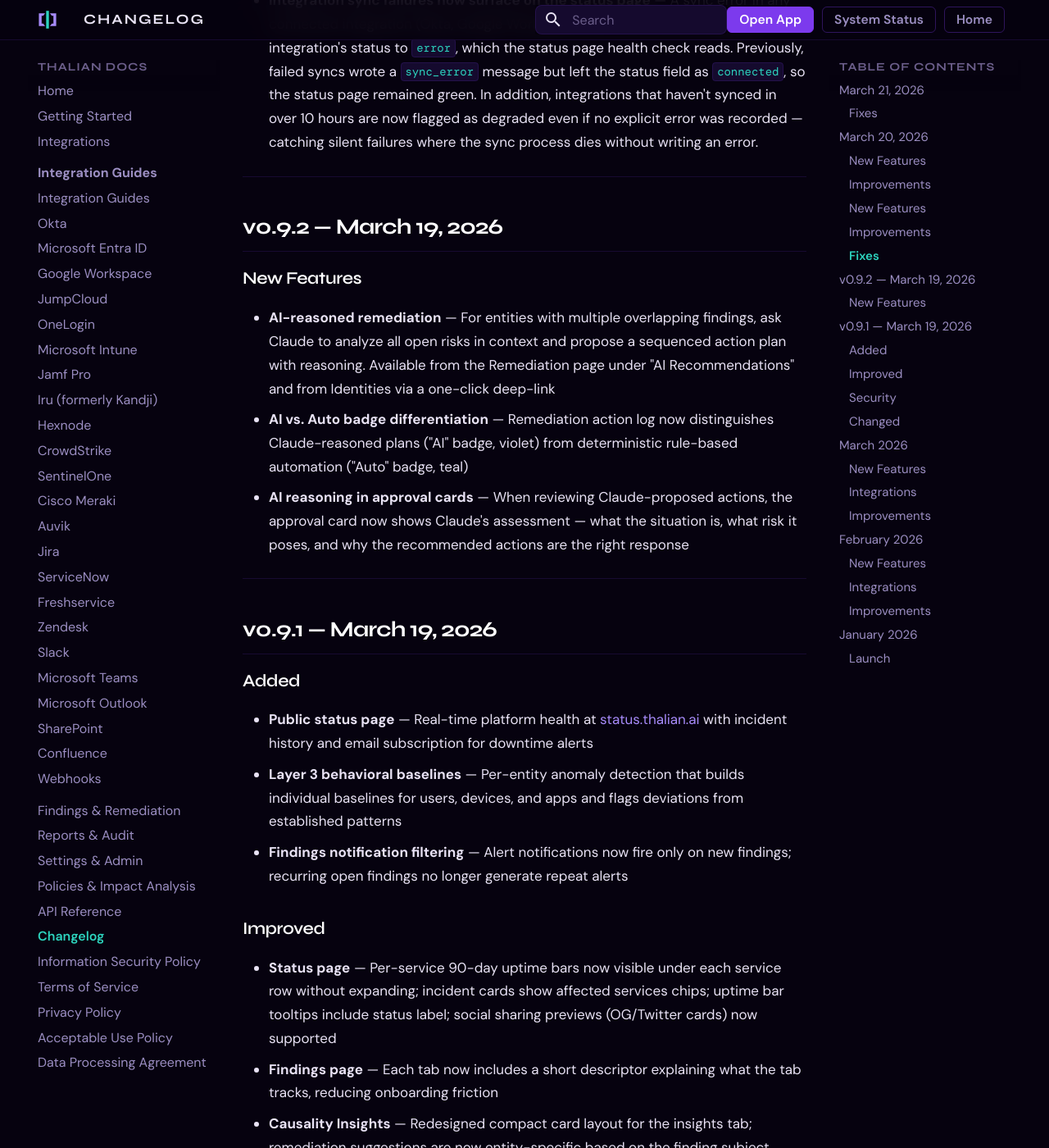
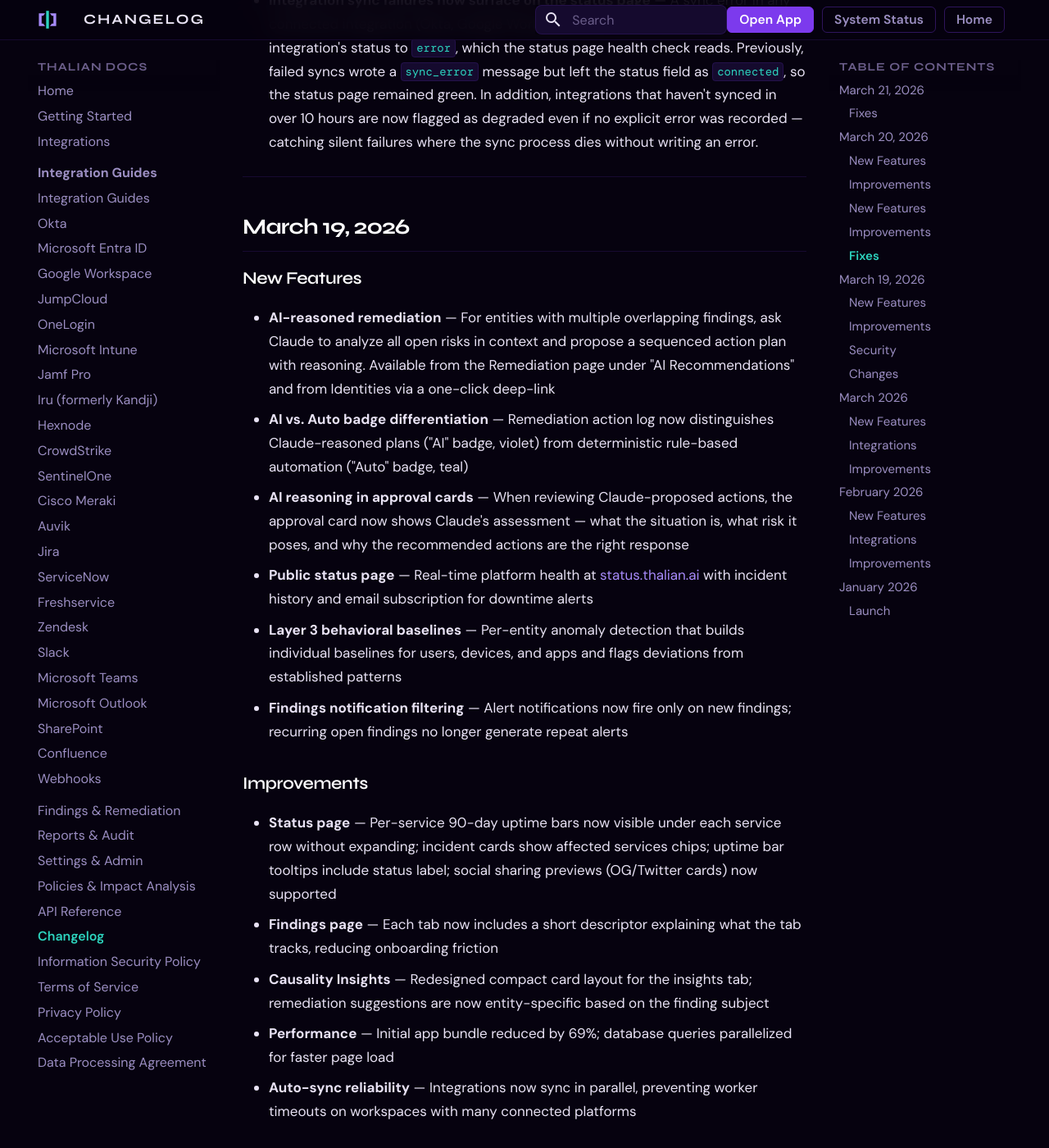
Before and after one commit to tori-mf13/thalian-docs, an MkDocs documentation site: the page built from docs/changelog.md, in a window 1280 px wide and 1400 px high, scrolled down 3025 px. Shown: the whole window at 82% size. Built offline with MkDocs 1.6.1 and Material for MkDocs 9.7.7, drawn with Linux system fonts in a browser that asks for light colours.

Commit message:
fix(changelog): remove version numbers from March 19 entries
Merged v0.9.2 and v0.9.1 headings into a single date-based heading
per the no-version-numbers convention for continuously deployed SaaS.
Normalized subsection headings to match the rest of the changelog.

Co-Authored-By: Claude Sonnet 4.6 <noreply@anthropic.com>

```diff
--- a/docs/changelog.md
+++ b/docs/changelog.md
@@ -46,25 +46,18 @@ Notable changes, new features, and fixes for the Thalian platform.
 
 ---
 
-## v0.9.2 — March 19, 2026
+## March 19, 2026
 
 ### New Features
 
 - **AI-reasoned remediation** — For entities with multiple overlapping findings, ask Claude to analyze all open risks in context and propose a sequenced action plan with reasoning. Available from the Remediation page under "AI Recommendations" and from Identities via a one-click deep-link
 - **AI vs. Auto badge differentiation** — Remediation action log now distinguishes Claude-reasoned plans ("AI" badge, violet) from deterministic rule-based automation ("Auto" badge, teal)
 - **AI reasoning in approval cards** — When reviewing Claude-proposed actions, the approval card now shows Claude's assessment — what the situation is, what risk it poses, and why the recommended actions are the right response
-
----
-
-## v0.9.1 — March 19, 2026
-
-### Added
-
 - **Public status page** — Real-time platform health at [status.thalian.ai](https://status.thalian.ai) with incident history and email subscription for downtime alerts
 - **Layer 3 behavioral baselines** — Per-entity anomaly detection that builds individual baselines for users, devices, and apps and flags deviations from established patterns
 - **Findings notification filtering** — Alert notifications now fire only on new findings; recurring open findings no longer generate repeat alerts
 
-### Improved
+### Improvements
 
 - **Status page** — Per-service 90-day uptime bars now visible under each service row without expanding; incident cards show affected services chips; uptime bar tooltips include status label; social sharing previews (OG/Twitter cards) now supported
 - **Findings page** — Each tab now includes a short descriptor explaining what the tab tracks, reducing onboarding friction
@@ -76,7 +69,7 @@ Notable changes, new features, and fixes for the Thalian platform.
 
 - Auth guards and workspace scoping added to 7 previously unguarded API endpoints
 
-### Changed
+### Changes
 
 - Status page moved from an in-app route to a standalone Cloudflare Worker, accessible without authentication
 
```
